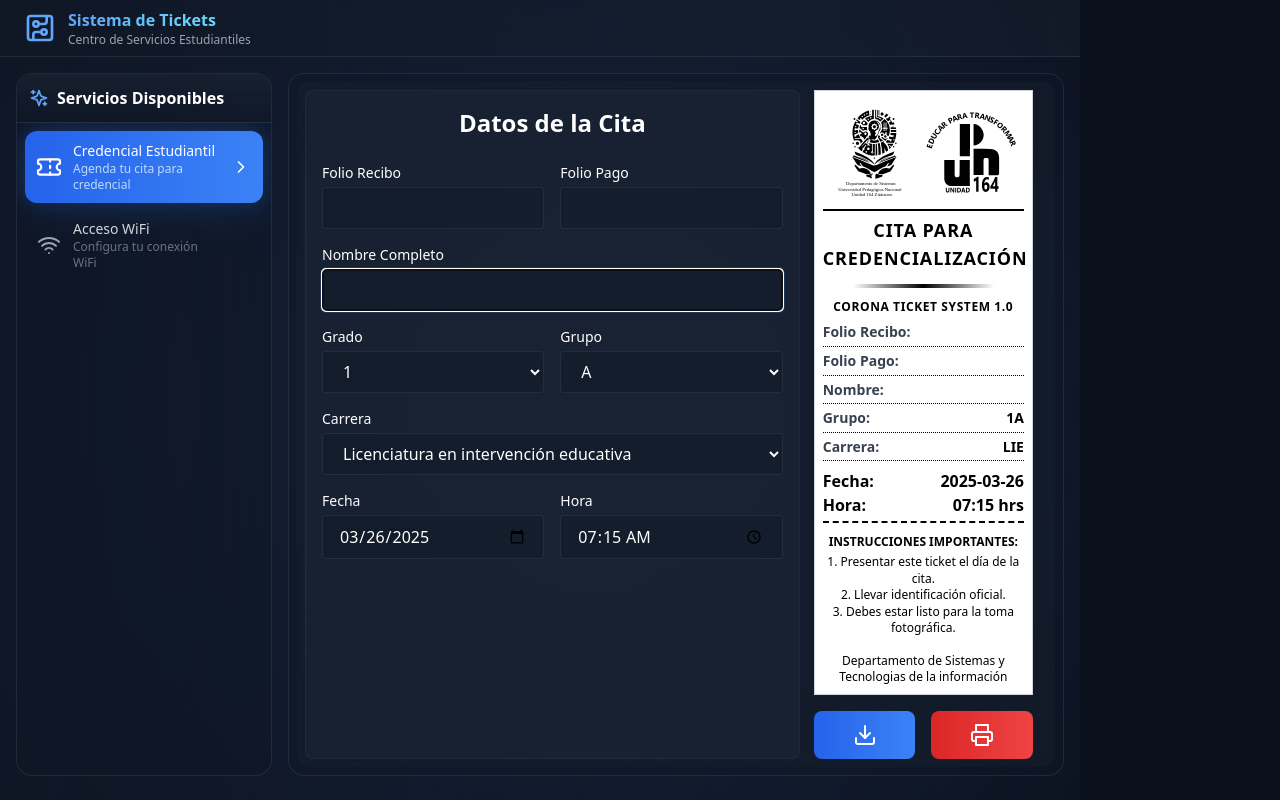
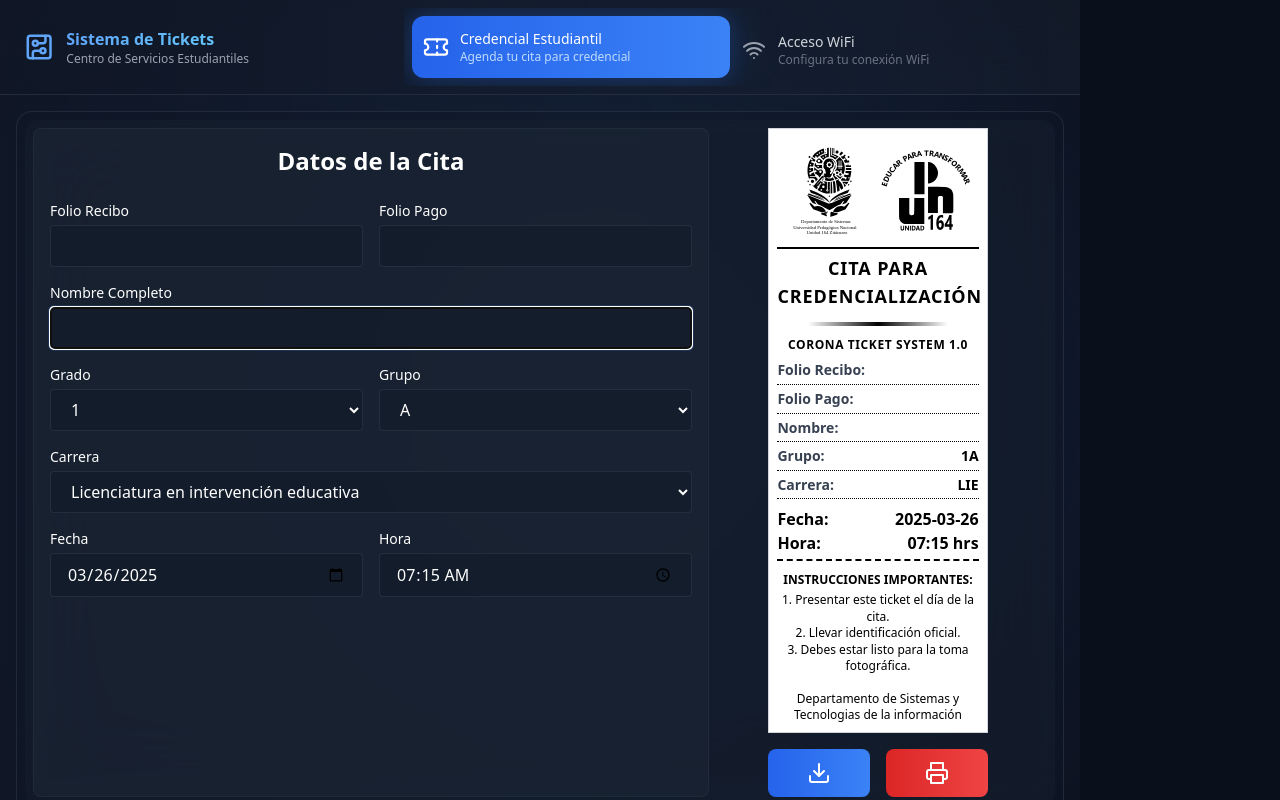
Before and after one commit to developercrown/GeneradorTickers, a React (Vite) app: page / in a window 1280 px wide. Built offline with nearby package versions, Linux system fonts and the light colour scheme.

Commit message:
improved: navigation

```diff
--- a/src/App.tsx
+++ b/src/App.tsx
@@ -6,9 +6,7 @@ import {
   // Key,
   // Users,
   // Share2,
-  ChevronRight,
   CircuitBoard,
-  Sparkles,
   Mail,
   Phone,
   Globe,
@@ -158,27 +156,13 @@ function App() {
         <header className="px-6 py-2 bg-gradient-to-r from-gray-900/50 to-gray-800/30 border-b border-gray-700/50 backdrop-blur-xl">
           <div className="flex items-center gap-3">
             <CircuitBoard className="w-8 h-8 text-blue-400" />
-            <div>
+            <div className='flex flex-col w-4/12'>
               <h1 className="text-md font-bold bg-gradient-to-r from-blue-400 to-cyan-300 bg-clip-text text-transparent">
                 Sistema de Tickets
               </h1>
               <p className="text-xs text-gray-400">Centro de Servicios Estudiantiles</p>
             </div>
-          </div>
-        </header>
-
-        <div className="p-4 px-1 flex-1 m-0 overflow-hidden">
-          <div className="h-full flex gap-4 px-3">
-            {/* Sidebar Navigation */}
-            <nav className="w-64 shrink-0">
-              <div className="h-full bg-gray-900/40 backdrop-blur-2xl rounded-2xl border border-gray-700/50 overflow-hidden">
-                <div className="p-3 bg-gradient-to-b from-gray-800/50 to-transparent border-b border-gray-700/50">
-                  <div className="flex items-center gap-2">
-                    <Sparkles className="w-5 h-5 text-blue-400" />
-                    <span className="font-semibold">Servicios Disponibles</span>
-                  </div>
-                </div>
-                <div className="p-2 space-y-1.5 max-h-[650px] overflow-y-auto">
+            <div className="p-2 space-y-1.5 max-h-[650px] overflow-y-auto flex flex-row justify-center w-8/12">
                   {menuItems.map((item) => (
                     <button
                       key={item.id}
@@ -209,17 +193,26 @@ function App() {
                           {item.description}
                         </p>
                       </div>
-                      <ChevronRight
-                        className={`w-5 h-5 transition-all duration-300
-                          ${activeSection === item.id
-                            ? 'opacity-100 translate-x-0 text-white'
-                            : 'opacity-0 -translate-x-2 text-gray-400'}`}
-                      />
                     </button>
                   ))}
                 </div>
+          </div>
+        </header>
+
+        <div className="p-4 px-1 flex-1 m-0 overflow-hidden">
+          <div className="h-full flex gap-4 px-3">
+            {/* Sidebar Navigation */}
+            {/* <nav className="w-64 shrink-0">
+              <div className="h-full bg-gray-900/40 backdrop-blur-2xl rounded-2xl border border-gray-700/50 overflow-hidden">
+                <div className="p-3 bg-gradient-to-b from-gray-800/50 to-transparent border-b border-gray-700/50">
+                  <div className="flex items-center gap-2">
+                    <Sparkles className="w-5 h-5 text-blue-400" />
+                    <span className="font-semibold">Servicios Disponibles</span>
+                  </div>
+                </div>
+
               </div>
-            </nav>
+            </nav> */}
 
             {/* Main Content Area */}
             <main className="flex-1 bg-gray-900/40 backdrop-blur-2xl rounded-2xl border border-gray-700/50 overflow-hidden">
```
